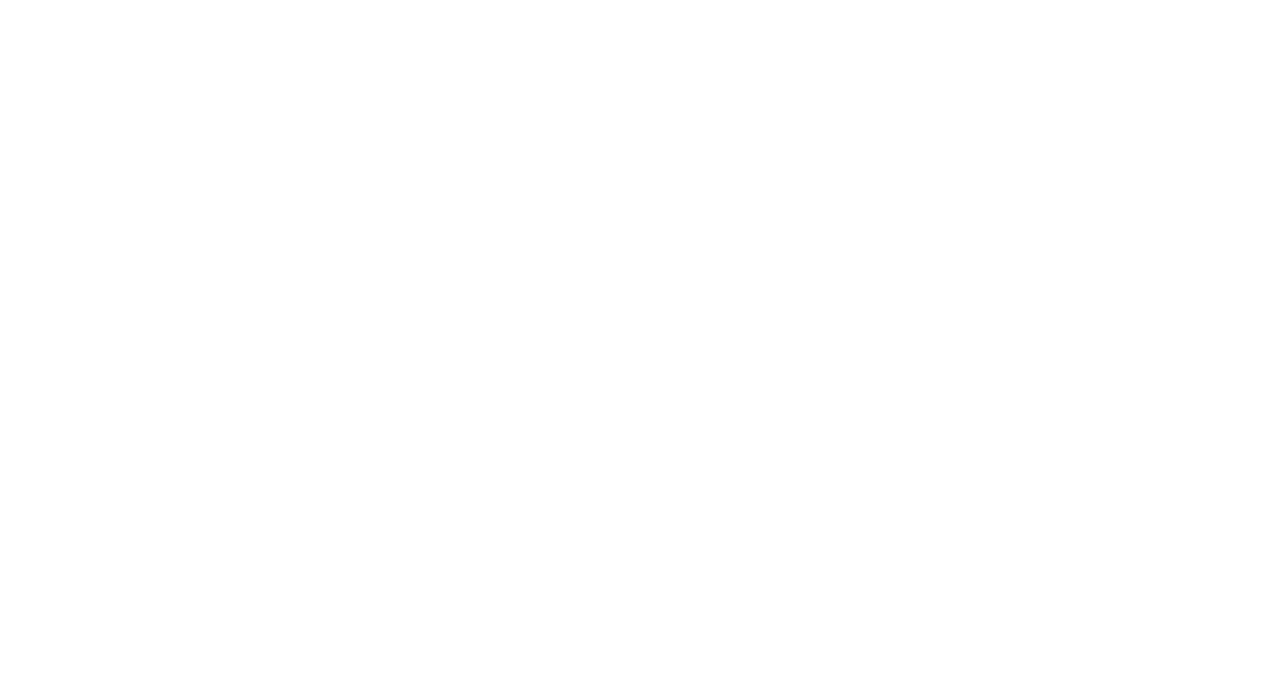
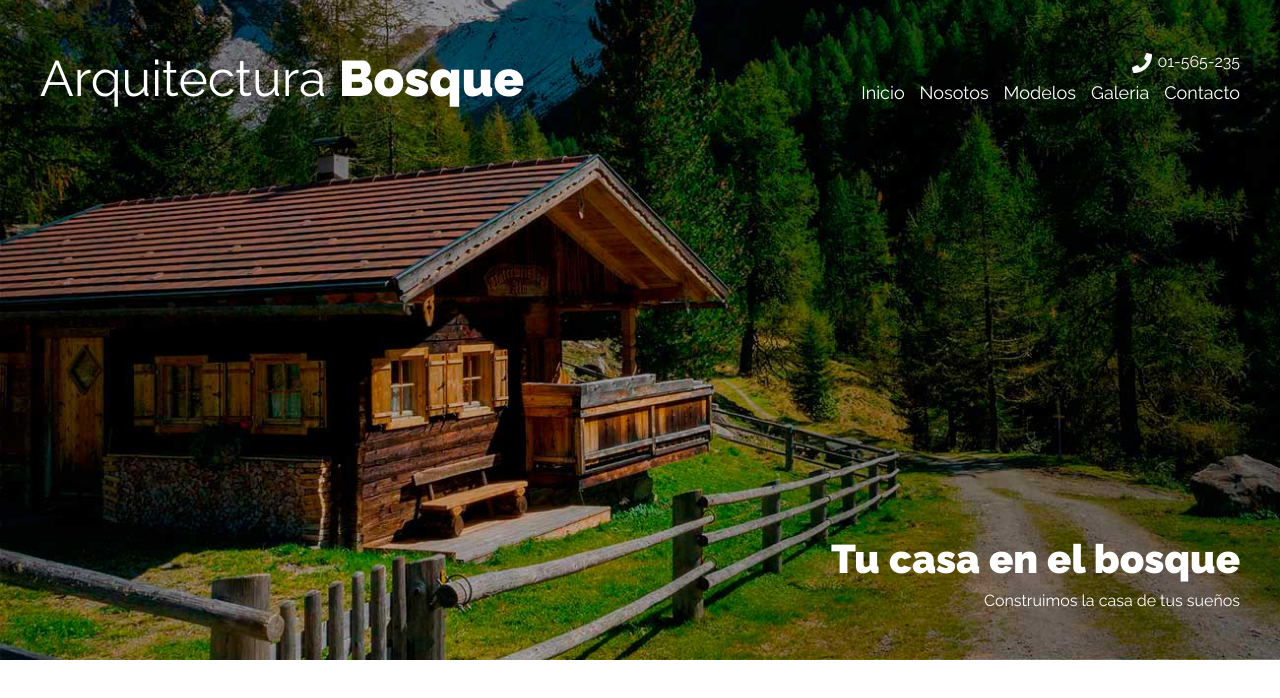
Before and after one commit to AtochePascual-Dev/Arquitectura-Bosque, a plain HTML site: page index.html in a window 1280 px wide. Drawn offline with Linux system fonts and the light colour scheme.

Commit message:
[ADD] header

```diff
--- a/css/style.css
+++ b/css/style.css
@@ -22,8 +22,8 @@ html {
 body {
   min-width: 32rem;
   font-size: 1.6rem;
-  line-height: 1.8;
   font-family: var(--fuente-principal);
+  color: var(--color-claro);
 }
 
 h1,
@@ -34,11 +34,11 @@ h4 {
 }
 
 h1 {
-  font-size: 4.8rem;
+  font-size: 3.8rem;
 }
 
 h2 {
-  font-size: 5.8rem;
+  font-size: 4.8rem;
 }
 
 
@@ -54,7 +54,7 @@ img {
 
 a {
   text-decoration: none;
-  color: var(--color-oscuro);
+  color: var(--color-claro);
 }
 
 ul {
@@ -78,9 +78,158 @@ textarea {
   border: 1px solid var(--color-gris);
   color: var(--color-claro);
   background-color: var(--color-gris);
+  transition: background-color .3s ease-in-out;
 }
 
 .btn:hover {
   color: var(--color-gris);
   background-color: var(--color-claro);
 }
+
+/* * HEADER */
+
+.header {
+  padding: 2rem 0;
+  min-height: 60rem;
+  background-image: url("../img/hero.jpg");
+  background-repeat: no-repeat;
+  background-size: cover;
+  background-position: bottom center;
+}
+
+@media (min-width:768px) {
+  .header {
+    padding: 5rem 0;
+  }
+}
+
+.header__content {
+  height: calc(60rem - 4rem);
+  display: flex;
+  flex-direction: column;
+  justify-content: space-between;
+}
+
+.header__barra {
+  display: flex;
+  flex-direction: column;
+}
+
+@media (min-width:768px) {
+  .header__barra {
+    flex-direction: row;
+    justify-content: space-between;
+    align-items: center;
+  }
+}
+
+.header__titulo {
+  font-weight: normal;
+  text-align: center;
+}
+
+@media (min-width:768px) {
+  .header__titulo {
+    margin: 0;
+    text-align: left;
+    font-size: 3.4rem;
+  }
+}
+
+@media (min-width:994px) {
+  .header__titulo {
+    font-size: 5rem;
+  }
+}
+
+.header__titulo span {
+  font-weight: 900;
+}
+
+.header__contacto {
+  display: flex;
+  flex-direction: column;
+  align-items: center;
+  gap: 1rem;
+}
+
+@media (min-width:768px) {
+  .header__contacto {
+    align-items: flex-end;
+  }
+}
+
+.header__telefono {
+  display: flex;
+  gap: .5rem;
+}
+
+.header__telefono::before {
+  content: '';
+  width: 2rem;
+  height: 2rem;
+  display: block;
+  background-image: url('../img/telefono.png');
+  background-repeat: no-repeat;
+  background-size: cover;
+  background-position: center;
+
+}
+
+/* * Navegacion */
+.navegacion {
+  display: flex;
+  flex-direction: column;
+  align-items: center;
+  gap: 1.5rem;
+}
+
+@media (min-width:768px) {
+  .navegacion {
+    flex-direction: row;
+    gap: 1rem;
+  }
+}
+
+@media (min-width:996px) {
+  .navegacion {
+    gap: 1.5rem;
+  }
+}
+
+.navegacion__link {
+  font-size: 1.8rem;
+}
+
+.navegacion__link:hover,
+.header__telefono:hover {
+  text-shadow: 0px 0px 25px #ffffff;
+}
+
+.slogan {
+  text-align: center;
+}
+
+@media (min-width:768px) {
+  .slogan {
+    text-align: right;
+  }
+}
+
+.slogan__titulo {
+  margin: 0;
+  font-size: 2.5rem;
+  font-weight: 900;
+}
+
+@media (min-width:768px) {
+  .slogan__titulo {
+    margin-bottom: 1rem;
+  }
+}
+
+@media (min-width:768px) {
+  .slogan__titulo {
+    font-size: 4rem;
+  }
+}
--- a/index.html
+++ b/index.html
@@ -18,6 +18,32 @@
 
 <body>
 
+  <header class="header">
+    <div class="header__content header-container">
+
+      <div class="header__barra">
+        <h1 class="header__titulo">Arquitectura <span>Bosque</span></h1>
+
+        <div class="header__contacto">
+          <a class="header__telefono" href="tel:1-565-235">01-565-235</a>
+
+          <nav class="navegacion">
+            <a class="navegacion__link" href="#">Inicio</a>
+            <a class="navegacion__link" href="#">Nosotos</a>
+            <a class="navegacion__link" href="#">Modelos</a>
+            <a class="navegacion__link" href="#">Galeria</a>
+            <a class="navegacion__link" href="#">Contacto</a>
+          </nav>
+        </div>
+      </div>
+
+      <div class="slogan">
+        <h2 class="slogan__titulo">Tu casa en el bosque</h2>
+        <p>Construimos la casa de tus sueños</p>
+      </div>
+    </div>
+  </header>
+
 </body>
 
 </html>
```
